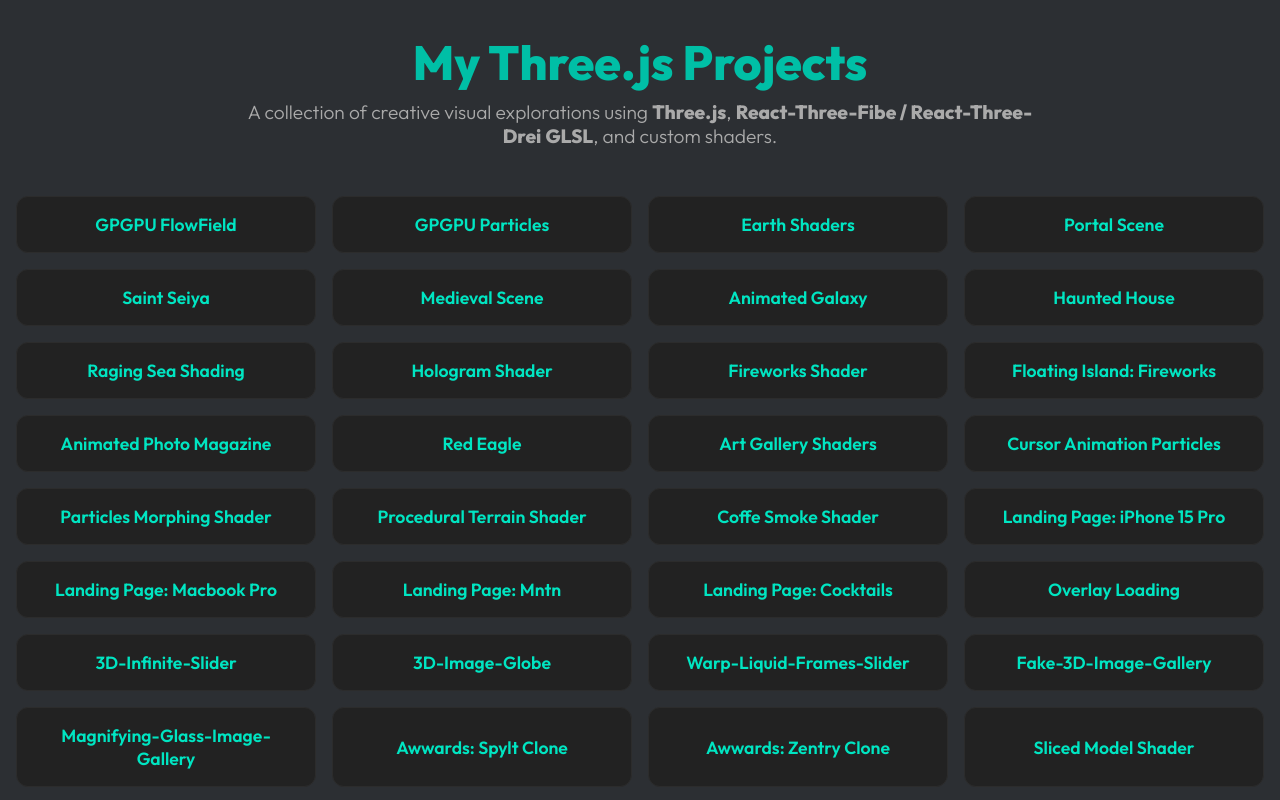
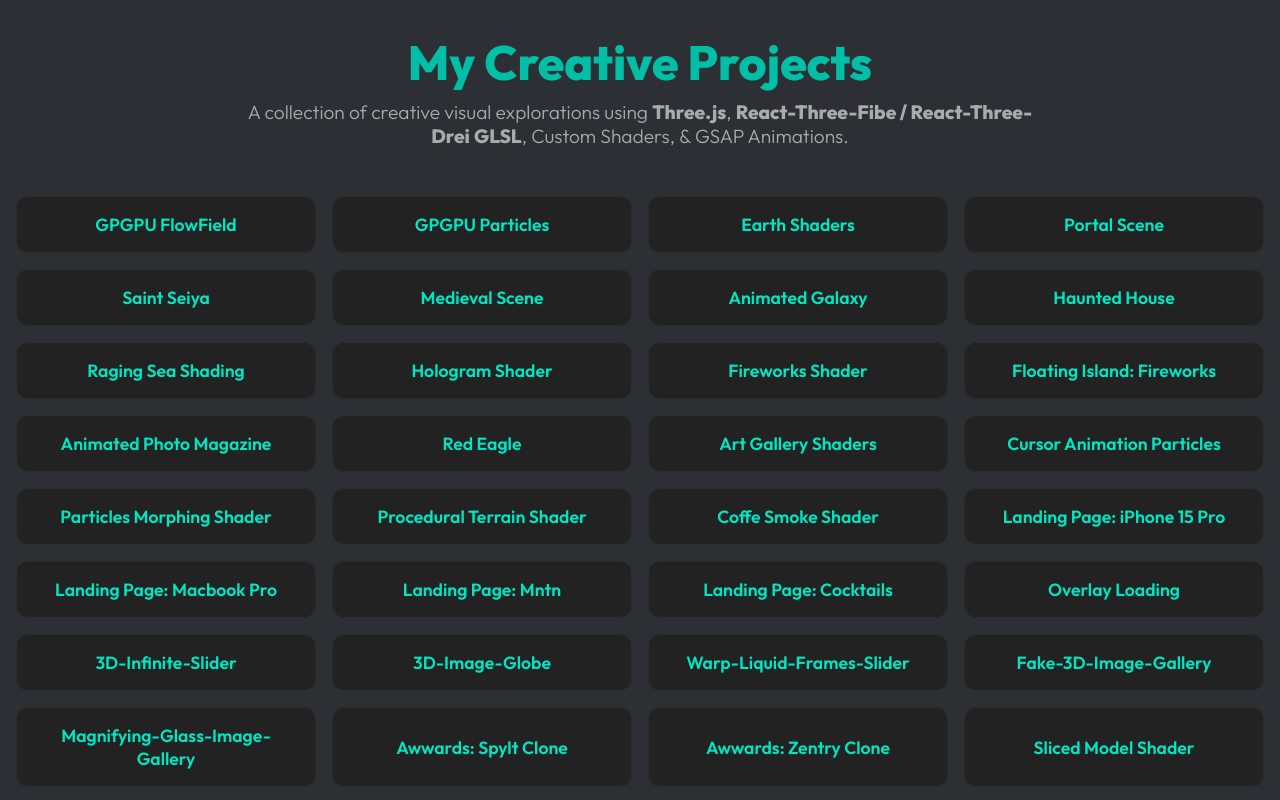
Before and after one commit to delafuentej/3d-projects, a website built with Vite: page index.html in a window 1280 px wide. Built offline with nearby package versions, Linux system fonts and the light colour scheme.

Commit message:
title web changes

```diff
--- a/index.html
+++ b/index.html
@@ -12,12 +12,12 @@
   </head>
   <body>
     <header>
-      <h1><h1>My Three.js Projects</h1></h1>
+      <h1><h1>My Creative Projects</h1></h1>
       <p class="subtitle">
         A collection of creative visual explorations using
         <strong>Three.js</strong>,
         <strong>React-Three-Fibe / React-Three-Drei</strong>
-        <strong>GLSL</strong>, and custom shaders.<br />
+        <strong>GLSL</strong>, Custom Shaders, & GSAP Animations.<br />
       </p>
     </header>
 
```
